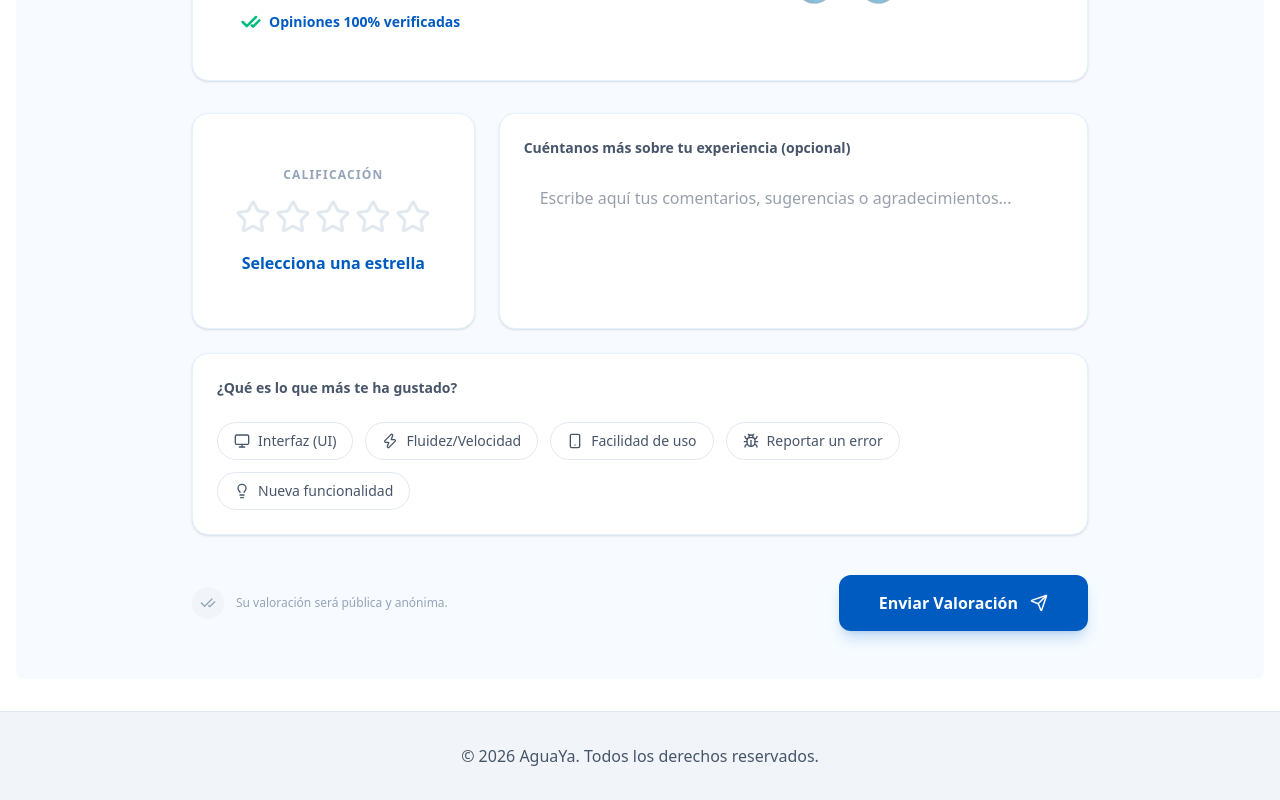
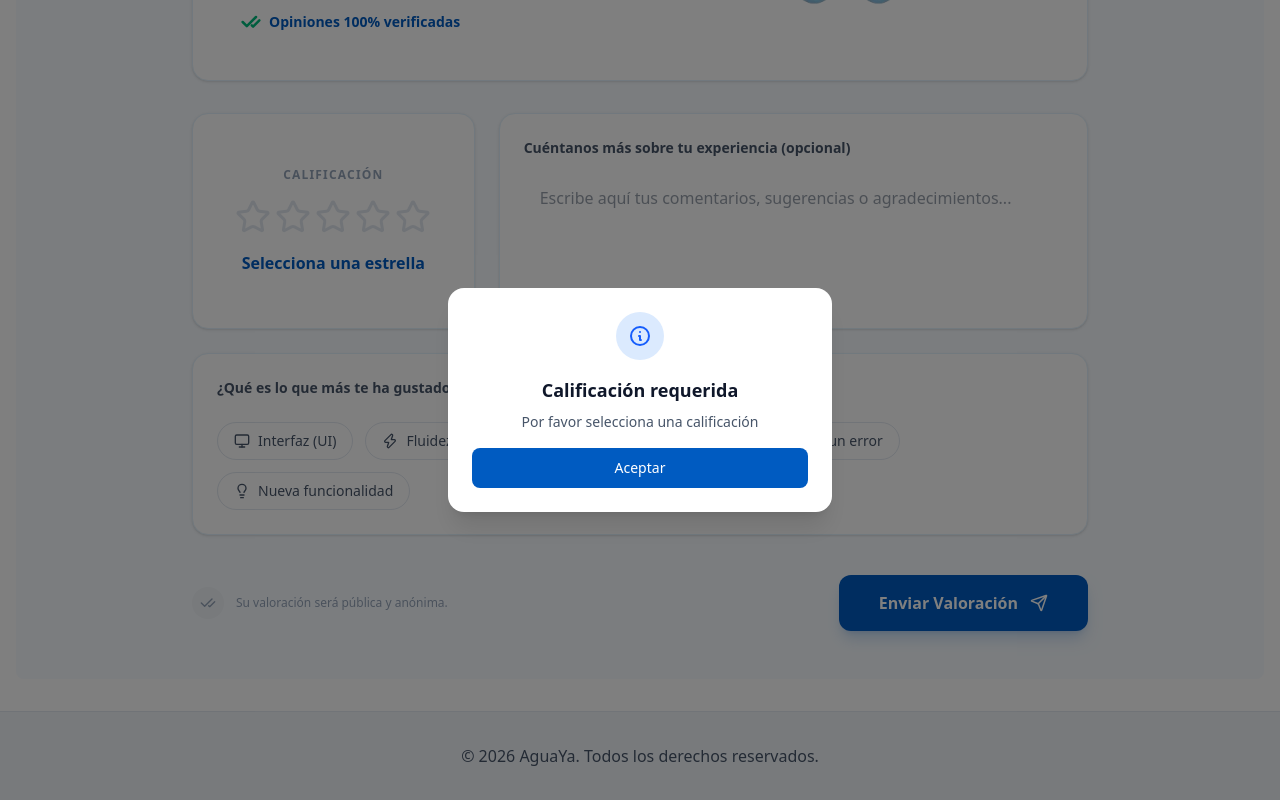
Before and after one commit to IAW-2026/proyecto-b-feedback-aquadrom, a Next.js app: page /value-us in a window 1280 px wide. Both pictures are taken after a click on the button "Enviar Valoración". Shown: the part 426-1226 px from the top of the page. Built offline with nearby package versions, Linux system fonts and the light colour scheme; no server answers.

Commit message:
Se agregaron carteles de confirmacion y avisos personalizados

```diff
--- a/src/app/review/[id_pedido]/page.tsx
+++ b/src/app/review/[id_pedido]/page.tsx
@@ -7,6 +7,7 @@ import { getPedidoById } from '../../actions/pedidos';
 import { useRouter, useParams } from 'next/navigation';
 import { CldUploadWidget } from 'next-cloudinary';
 import Image from 'next/image';
+import AlertModal from '../../../components/AlertModal';
 
 // Sub-componente para las etiquetas rápidas
 function QuickTag({ label, isActive, onClick }: { label: string, isActive: boolean, onClick: () => void }) {
@@ -60,6 +61,9 @@ export default function CreateReviewPage() {
   const [comment, setComment] = useState('');
   const [imageUrl, setImageUrl] = useState<string | null>(null);
   const [isLoading, setIsLoading] = useState(false);
+  const [alert, setAlert] = useState<{ open: boolean; title: string; message: string; variant: 'success' | 'error' }>({
+    open: false, title: '', message: '', variant: 'success',
+  });
 
   // 2. Cargar pedido
   useEffect(() => {
@@ -85,13 +89,12 @@ export default function CreateReviewPage() {
       });
 
       if (result.success) {
-        alert('¡Reseña enviada con éxito!');
-        router.push('/review');
+        setAlert({ open: true, title: 'Reseña enviada', message: '¡Reseña enviada con éxito!', variant: 'success' });
       } else {
-        alert('Error: ' + result.error);
+        setAlert({ open: true, title: 'Error', message: 'Error: ' + result.error, variant: 'error' });
       }
     } catch (error) {
-      alert('Error inesperado al enviar la reseña');
+      setAlert({ open: true, title: 'Error', message: 'Error inesperado al enviar la reseña', variant: 'error' });
     } finally {
       setIsLoading(false);
     }
@@ -101,6 +104,16 @@ export default function CreateReviewPage() {
 
   return (
     <main className="min-h-screen bg-slate-50 pt-24 pb-16 px-4">
+      <AlertModal
+        open={alert.open}
+        title={alert.title}
+        message={alert.message}
+        variant={alert.variant}
+        onClose={() => {
+          setAlert({ ...alert, open: false });
+          if (alert.variant === 'success') router.push('/review');
+        }}
+      />
       <div className="max-w-180 mx-auto space-y-10">
 
         {/* Encabezado de Contexto */}
--- a/src/app/value-us/page.tsx
+++ b/src/app/value-us/page.tsx
@@ -13,6 +13,7 @@ import {
   Lightbulb
 } from 'lucide-react';
 import { createValoracion } from '../actions/valoraciones';
+import AlertModal from '../../components/AlertModal';
 
 // Sub-componente para las etiquetas de logística
 function FeedbackChip({ label, icon: Icon, active, onClick }: any) {
@@ -37,6 +38,9 @@ export default function ValoranosPage() {
   const [hoverRating, setHoverRating] = useState(0);
   const [selectedTags, setSelectedTags] = useState<string[]>([]);
   const [comment, setComment] = useState('');
+  const [alert, setAlert] = useState<{ open: boolean; title: string; message: string; variant: 'success' | 'error' | 'info' }>({
+    open: false, title: '', message: '', variant: 'info',
+  });
 
   const tags = [
     { id: 'interfaz', label: 'Interfaz (UI)', icon: Monitor },
@@ -54,7 +58,7 @@ export default function ValoranosPage() {
 
   const handleSave = async () => {
   if (rating === 0) {
-    alert('Por favor selecciona una calificación');
+    setAlert({ open: true, title: 'Calificación requerida', message: 'Por favor selecciona una calificación', variant: 'info' });
     return;
   }
 
@@ -68,20 +72,27 @@ export default function ValoranosPage() {
       throw new Error(result.error || 'Error al guardar la valoración');
     }
 
-    alert('Valoración guardada con éxito');
+    setAlert({ open: true, title: 'Valoración enviada', message: 'Valoración guardada con éxito', variant: 'success' });
     setRating(0);
     setComment('');
     setSelectedTags([]);
   } catch (error) {
     console.error(error);
-    alert('No se pudo guardar la valoración: ' + (error instanceof Error ? error.message : 'Error desconocido'));
+    setAlert({ open: true, title: 'Error', message: 'No se pudo guardar la valoración: ' + (error instanceof Error ? error.message : 'Error desconocido'), variant: 'error' });
   }
 };
 
   return (
     <main className="min-h-screen bg-[#E3F2FD]/30 pt-24 pb-12 px-4 rounded-lg">
 
-      <div className="max-w-4xl mx-auto space-y-8">
+        <AlertModal
+          open={alert.open}
+          title={alert.title}
+          message={alert.message}
+          variant={alert.variant}
+          onClose={() => setAlert({ ...alert, open: false })}
+        />
+        <div className="max-w-4xl mx-auto space-y-8">
 
         {/* Hero Section */}
         <section className="bg-white rounded-2xl shadow-sm border border-[#E3F2FD] p-8 md:p-12 overflow-hidden relative">
--- /dev/null
+++ b/src/components/AlertModal.tsx
@@ -0,0 +1,78 @@
+'use client';
+
+import { useEffect } from 'react';
+
+interface AlertModalProps {
+  open: boolean;
+  title: string;
+  message: string;
+  variant?: 'success' | 'error' | 'info';
+  onClose: () => void;
+}
+
+export default function AlertModal({
+  open,
+  title,
+  message,
+  variant = 'info',
+  onClose,
+}: AlertModalProps) {
+  useEffect(() => {
+    if (!open) return;
+    const handler = (e: KeyboardEvent) => {
+      if (e.key === 'Escape') onClose();
+    };
+    window.addEventListener('keydown', handler);
+    return () => window.removeEventListener('keydown', handler);
+  }, [open, onClose]);
+
+  if (!open) return null;
+
+  const iconMap = {
+    success: (
+      <div className="w-12 h-12 rounded-full bg-emerald-100 text-emerald-600 flex items-center justify-center mx-auto">
+        <svg className="w-6 h-6" fill="none" stroke="currentColor" viewBox="0 0 24 24">
+          <path strokeLinecap="round" strokeLinejoin="round" strokeWidth="2" d="M5 13l4 4L19 7" />
+        </svg>
+      </div>
+    ),
+    error: (
+      <div className="w-12 h-12 rounded-full bg-rose-100 text-rose-600 flex items-center justify-center mx-auto">
+        <svg className="w-6 h-6" fill="none" stroke="currentColor" viewBox="0 0 24 24">
+          <path strokeLinecap="round" strokeLinejoin="round" strokeWidth="2" d="M6 18L18 6M6 6l12 12" />
+        </svg>
+      </div>
+    ),
+    info: (
+      <div className="w-12 h-12 rounded-full bg-blue-100 text-blue-600 flex items-center justify-center mx-auto">
+        <svg className="w-6 h-6" fill="none" stroke="currentColor" viewBox="0 0 24 24">
+          <path strokeLinecap="round" strokeLinejoin="round" strokeWidth="2" d="M13 16h-1v-4h-1m1-4h.01M21 12a9 9 0 11-18 0 9 9 0 0118 0z" />
+        </svg>
+      </div>
+    ),
+  };
+
+  return (
+    <div
+      className="fixed inset-0 z-50 flex items-center justify-center bg-black/50 p-4"
+      onClick={onClose}
+    >
+      <div
+        className="bg-white rounded-2xl shadow-xl max-w-sm w-full p-6 space-y-4"
+        onClick={(e) => e.stopPropagation()}
+      >
+        {iconMap[variant]}
+        <div className="text-center space-y-2">
+          <h3 className="text-lg font-bold text-slate-900">{title}</h3>
+          <p className="text-sm text-slate-600">{message}</p>
+        </div>
+        <button
+          onClick={onClose}
+          className="w-full px-4 py-2.5 rounded-lg text-sm font-medium text-white bg-[#005BC1] hover:bg-[#004a9e] transition-colors"
+        >
+          Aceptar
+        </button>
+      </div>
+    </div>
+  );
+}
--- /dev/null
+++ b/src/components/ConfirmModal.tsx
@@ -0,0 +1,53 @@
+'use client';
+
+interface ConfirmModalProps {
+  open: boolean;
+  title: string;
+  message: string;
+  confirmLabel?: string;
+  cancelLabel?: string;
+  variant?: 'danger' | 'default';
+  onConfirm: () => void;
+  onCancel: () => void;
+}
+
+export default function ConfirmModal({
+  open,
+  title,
+  message,
+  confirmLabel = 'Eliminar',
+  cancelLabel = 'Cancelar',
+  variant = 'danger',
+  onConfirm,
+  onCancel,
+}: ConfirmModalProps) {
+  if (!open) return null;
+
+  const confirmColor =
+    variant === 'danger'
+      ? 'bg-rose-600 hover:bg-rose-700'
+      : 'bg-[#005BC1] hover:bg-[#004a9e]';
+
+  return (
+    <div className="fixed inset-0 z-50 flex items-center justify-center bg-black/50 p-4">
+      <div className="bg-white rounded-2xl shadow-xl max-w-sm w-full p-6 space-y-4">
+        <h3 className="text-lg font-bold text-slate-900">{title}</h3>
+        <p className="text-sm text-slate-600">{message}</p>
+        <div className="flex gap-3 justify-end pt-2">
+          <button
+            onClick={onCancel}
+            className="px-4 py-2 rounded-lg text-sm font-medium text-slate-600 bg-slate-100 hover:bg-slate-200 transition-colors"
+          >
+            {cancelLabel}
+          </button>
+          <button
+            onClick={onConfirm}
+            className={`px-4 py-2 rounded-lg text-sm font-medium text-white transition-colors ${confirmColor}`}
+          >
+            {confirmLabel}
+          </button>
+        </div>
+      </div>
+    </div>
+  );
+}
--- a/src/components/DeleteResenaButton.tsx
+++ b/src/components/DeleteResenaButton.tsx
@@ -3,26 +3,40 @@
 import { Trash2 } from 'lucide-react';
 import { deleteResena } from '../app/actions/moderacion';
 import { useState } from 'react';
+import ConfirmModal from './ConfirmModal';
 
 export default function DeleteResenaButton({ id_resena }: { id_resena: number }) {
+  const [showConfirm, setShowConfirm] = useState(false);
   const [isDeleting, setIsDeleting] = useState(false);
 
   const handleDelete = async () => {
-    if (window.confirm('¿Estás seguro de que quieres eliminar esta reseña? Esta acción no se puede deshacer.')) {
     setIsDeleting(true);
     await deleteResena(id_resena);
     setIsDeleting(false);
-    }
+    setShowConfirm(false);
   };
 
   return (
+    <>
       <button
-      onClick={handleDelete}
+        onClick={() => setShowConfirm(true)}
         disabled={isDeleting}
         className={`text-rose-500 hover:text-rose-700 transition-colors ${isDeleting ? 'opacity-50' : ''}`}
         title="Eliminar reseña"
       >
         <Trash2 size={18} />
       </button>
+
+      <ConfirmModal
+        open={showConfirm}
+        title="Eliminar reseña"
+        message="¿Estás seguro de que quieres eliminar esta reseña? Esta acción no se puede deshacer."
+        confirmLabel="Eliminar"
+        cancelLabel="Cancelar"
+        variant="danger"
+        onConfirm={handleDelete}
+        onCancel={() => setShowConfirm(false)}
+      />
+    </>
   );
 }
```
Lines whose indentation alone changed are shown as unchanged.
